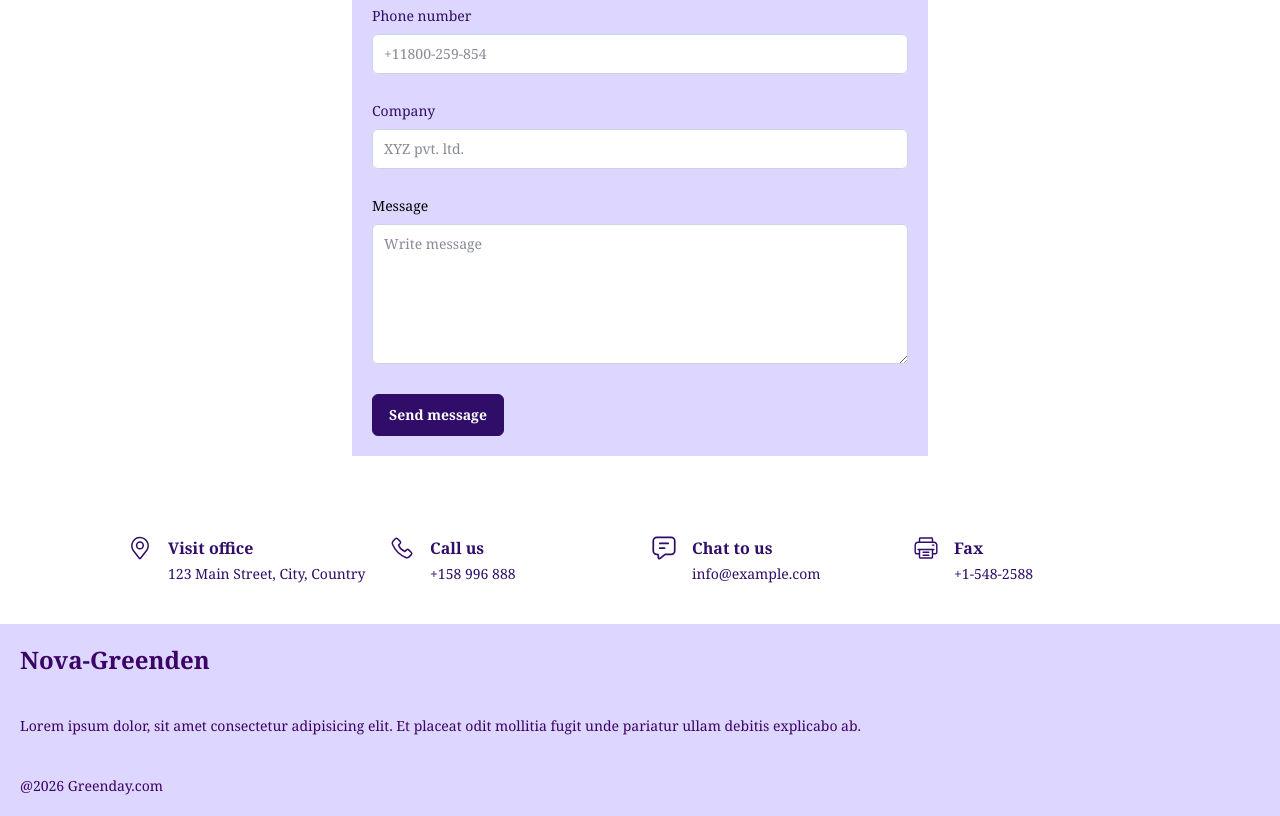
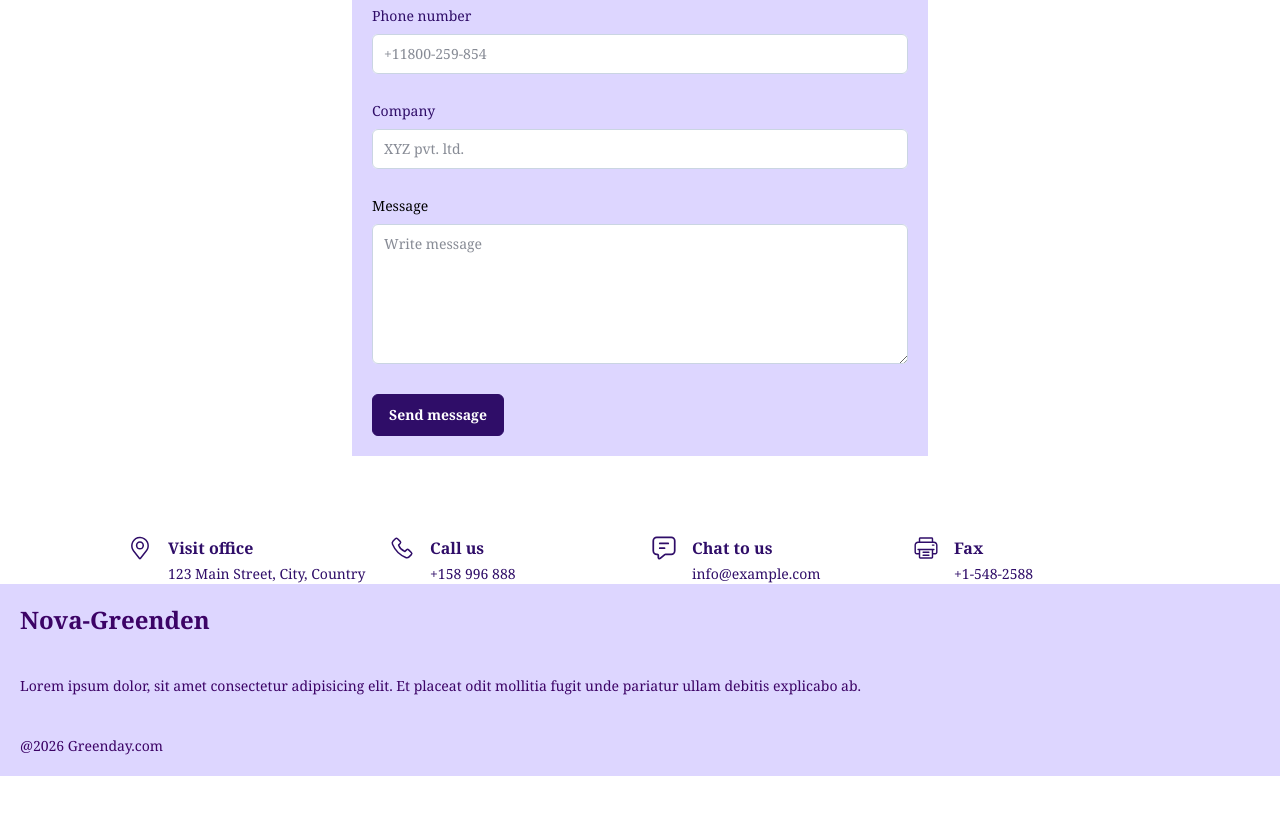
Before and after one commit to Sandhiya-Nagaraj/Greenden-TailwindCSS, a website: page src/contactpage.html in a window 1280 px wide. Shown: the part 445-1261 px from the top of the page. After the commit the page ends 1221 px from the top, so only its background shows below. Drawn offline with Linux system fonts and the light colour scheme.

Commit message:
made some changes

```diff
--- a/src/contactpage.html
+++ b/src/contactpage.html
@@ -35,7 +35,7 @@
         </nav>
 
         <!-- Contact -->
-        <section class="px-4 md:px-8 mt-6">
+        <section class="px-4 md:px-8 mt-6 ">
    <div class="max-w-5xl mx-auto">
       <div class="text-center mb-12 md:mb-16">
          <h2 class="text-3xl font-bold text-violet-950 mb-6 md:text-4xl">
@@ -151,7 +151,7 @@
         </section>
 
         <!-- footer -->
-  <section class="bg-violet-200 p-5 text-purple-950 flex flex-col gap-10 mt-10">
+  <section class="bg-violet-200 p-5 text-purple-950 flex flex-col justify-end gap-10">
       <h1 class="text-2xl font-bold">Nova-Greenden</h1>
       <p class="text-sm">Lorem ipsum dolor, sit amet consectetur adipisicing elit. Et placeat odit mollitia fugit unde pariatur ullam debitis explicabo ab.</p>
       <p class="text-sm">@2026 Greenday.com</p>
```
Also changed, not shown: src/index.html (+1 -1 lines), src/productpage.html (+1 -1 lines).
